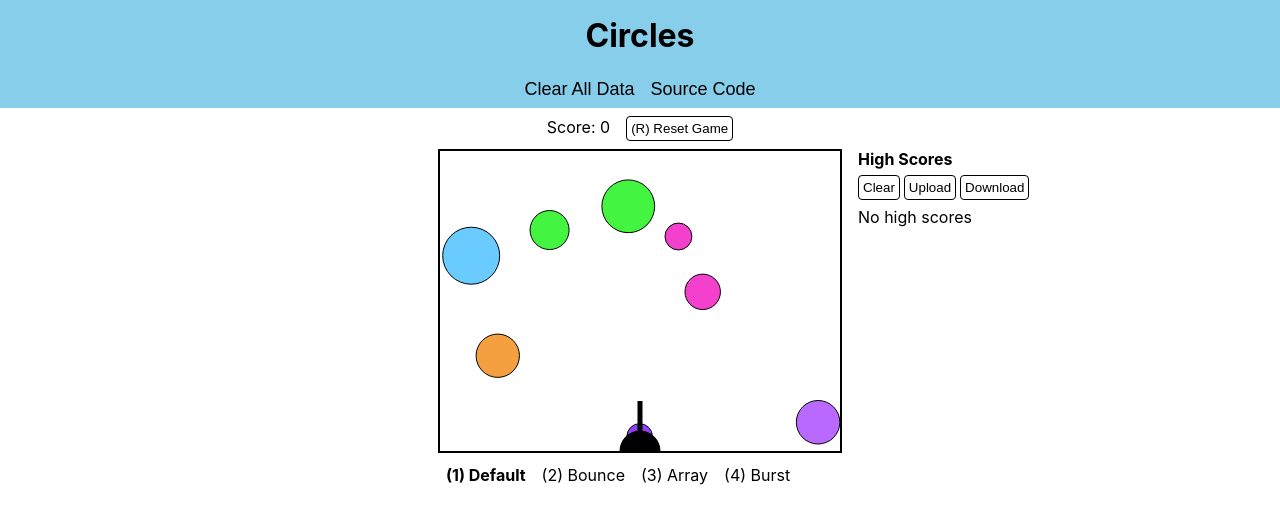
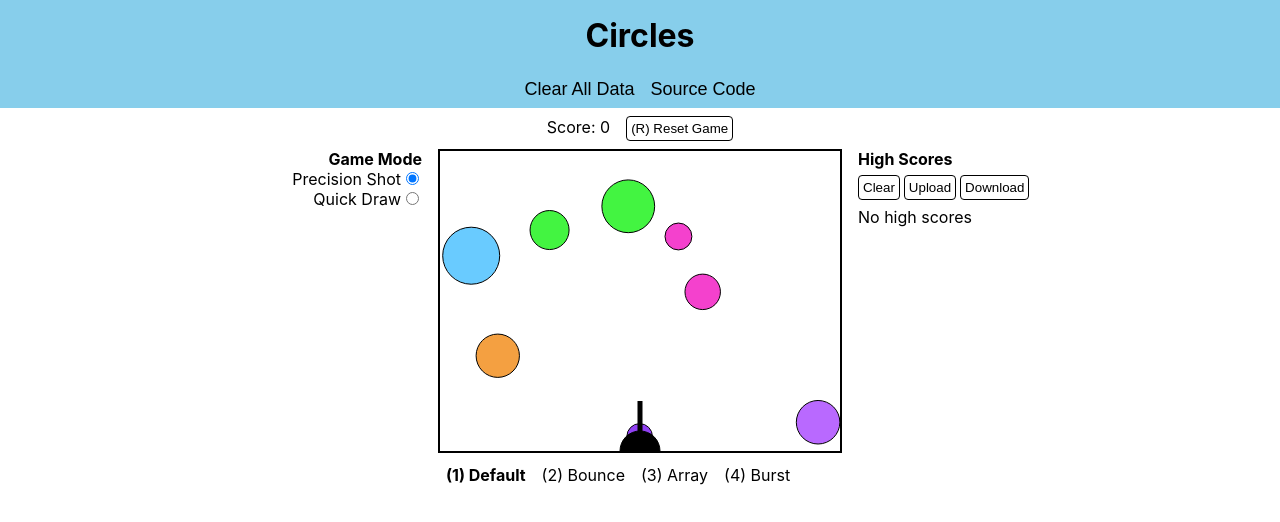
Before and after one commit to johneastman/Circles, a React (Create React App) app: page / in a window 1280 px wide. Shown: the top 522 px of the page. Built offline with nearby package versions, Linux system fonts and the light colour scheme.

Commit message:
add game mode UI

```diff
--- a/src/components/App.css
+++ b/src/components/App.css
@@ -1,3 +1,8 @@
+/*
+For reference:
+
+Position div right of center div: http://jsfiddle.net/1Lrph45y/4/
+*/
 .gameWrapper {
     text-align: center;
     position: relative;
@@ -5,20 +10,25 @@
 
 .center {
     display: inline-block;
+    margin-left: auto;
+    margin-right: auto;
+    position: relative;
 }
 
-.scoreBoardFloating {
-    position: relative;
-    display: inline-block;
-    width: 0;
-    height: 0;
-    vertical-align: top;
+.right {
+    position: absolute;
+    top: 0;
+    left: 100%;
+    padding-left: 1rem;
+    width: 20rem;
+    text-align: left;
 }
 
-.scoreBoard {
-    display: inline-block;
+.left {
     position: absolute;
+    top: 0;
+    right: 100%;
+    padding-right: 1rem;
     width: 20rem;
-    text-align: left;
-    padding-left: 1rem;
+    text-align: right;
 }
--- a/src/components/App.tsx
+++ b/src/components/App.tsx
@@ -14,6 +14,7 @@ import { Menu } from "./Menu";
 import { Sprite } from "../sprites/sprite";
 import { Dialog } from "./Dialog";
 import { clearValues } from "../utils/storage";
+import { GameMode } from "./GameMode";
 
 interface AppState {
     score: number;
@@ -23,6 +24,7 @@ interface AppState {
     isGameOver: boolean;  // to avoid infinite loops
     sprites: Sprite[];
     isDialogOpen: boolean;
+    gameMode: string;
 }
 
 class App extends React.Component<{}, AppState> {
@@ -58,7 +60,8 @@ class App extends React.Component<{}, AppState> {
              * bullets, and the turret).
              */
             sprites: [],
-            isDialogOpen: false
+            isDialogOpen: false,
+            gameMode: "precision-shot"
         };
     }
 
@@ -80,7 +83,7 @@ class App extends React.Component<{}, AppState> {
                         openDialog={() => { this.setState({isDialogOpen: true}) }}
                     />
 
-                    <div className="gameWrapper" /* Position div right of center div: http://jsfiddle.net/1Lrph45y/4/ */ >
+                    <div className="gameWrapper">
                         <div className="center">
                             <Canvas
                                 width={this.canvasWidth}
@@ -90,13 +93,19 @@ class App extends React.Component<{}, AppState> {
                                 onMouseMove={this.turretFollowMouse.bind(this)}
                             />
                             <TurretModeComponent mode={this.state.turret.turretMode} />
-                        </div>
-                        <div className="scoreBoardFloating">
-                            <div className="scoreBoard">
+
+                            <div className="right">
                                 <HighScores
                                     numTopScores={3}
                                     currentScore={this.state.score}
                                     isEndGame={this.isEndGame.bind(this)}
+                                />
+                            </div>
+
+                            <div className="left">
+                                <GameMode
+                                    gameMode={this.state.gameMode}
+                                    changeGameMode={this.changeGameMode.bind(this)}
                                 />
                             </div>
                         </div>
@@ -111,6 +120,10 @@ class App extends React.Component<{}, AppState> {
                 {/*<Footer/>*/}
             </div>
         );
+    }
+
+    changeGameMode(gameMode: string): void {
+        this.setState({gameMode: gameMode});
     }
 
     componentDidMount() {
--- /dev/null
+++ b/src/components/GameMode.tsx
@@ -0,0 +1,32 @@
+import "./GameMode.css";
+
+interface GameModeProps {
+    gameMode: string;
+    changeGameMode: (gameMode: string) => void;
+}
+
+export function GameMode(props: GameModeProps): JSX.Element {
+    return <>
+        <strong>Game Mode</strong>
+        <div className="form-check">
+            <label>
+                Precision Shot
+                <input
+                    type="radio"
+                    checked={props.gameMode === "precision-shot"}
+                    onChange={() => { props.changeGameMode("precision-shot") }}
+                />
+            </label>
+        </div>
+        <div className="form-check">
+            <label>
+                Quick Draw
+                <input
+                    type="radio"
+                    checked={props.gameMode === "quick-draw"}
+                    onChange={() => { props.changeGameMode("quick-draw") }}
+                />
+            </label>
+        </div>
+    </>;
+}
```
Also changed, not shown: src/components/GameMode.css (added).
